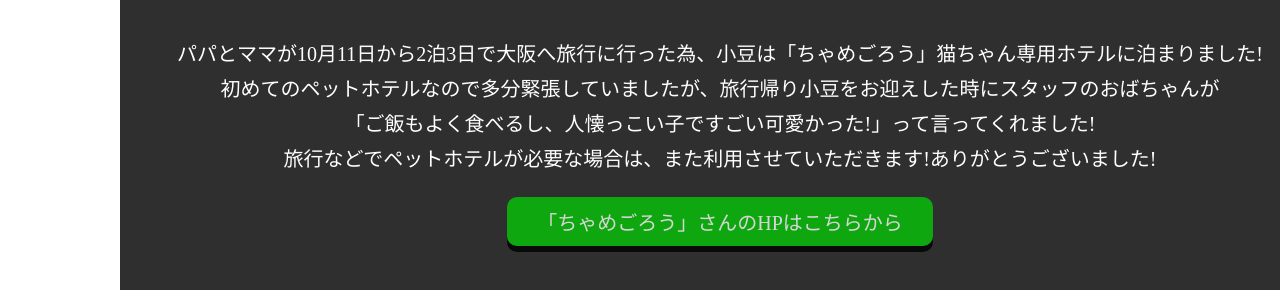
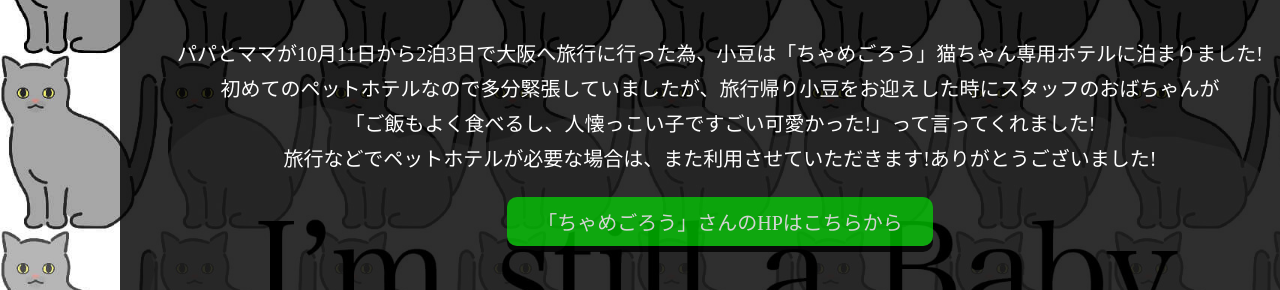
Before and after one commit to yuuki106/20221011azuki_chamegoro, a plain HTML site: page index.html in a window 1280 px wide. Shown: the part 273-563 px from the top of the page. Drawn offline with Linux system fonts and the light colour scheme.

Commit message:
Update stylesheet.css

```diff
--- a/stylesheet.css
+++ b/stylesheet.css
@@ -57,7 +57,7 @@ header{
 
 
 .news-wrapper{
-    background-image: url(/img/back_ground.jpg);
+    background-image: url(https://github.com/yuuki106/20221011azuki_chamegoro/blob/main/back_ground.jpg?raw=true);
     background-size: cover;
     height: 100%;
     width: 1440px;
```
